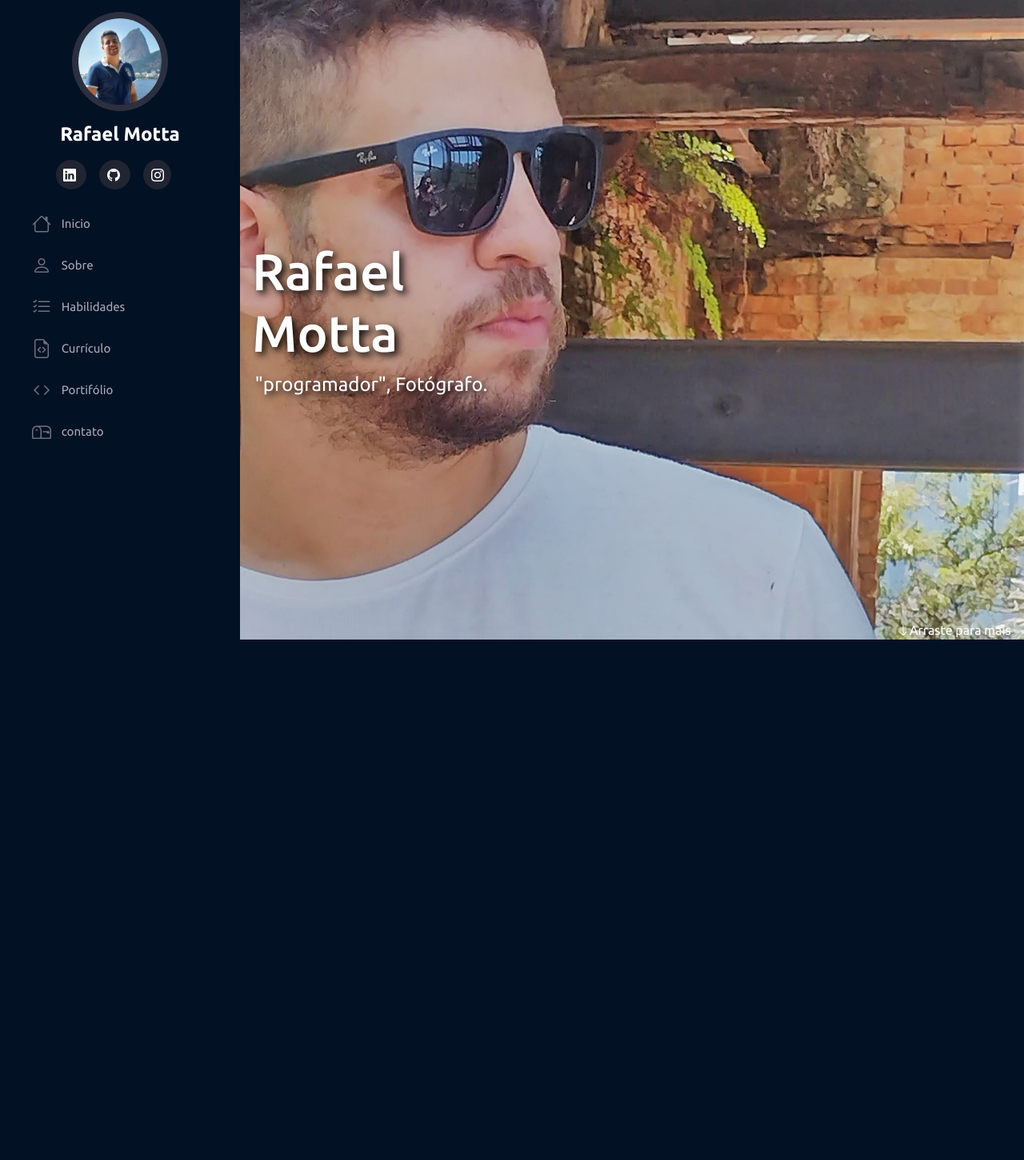
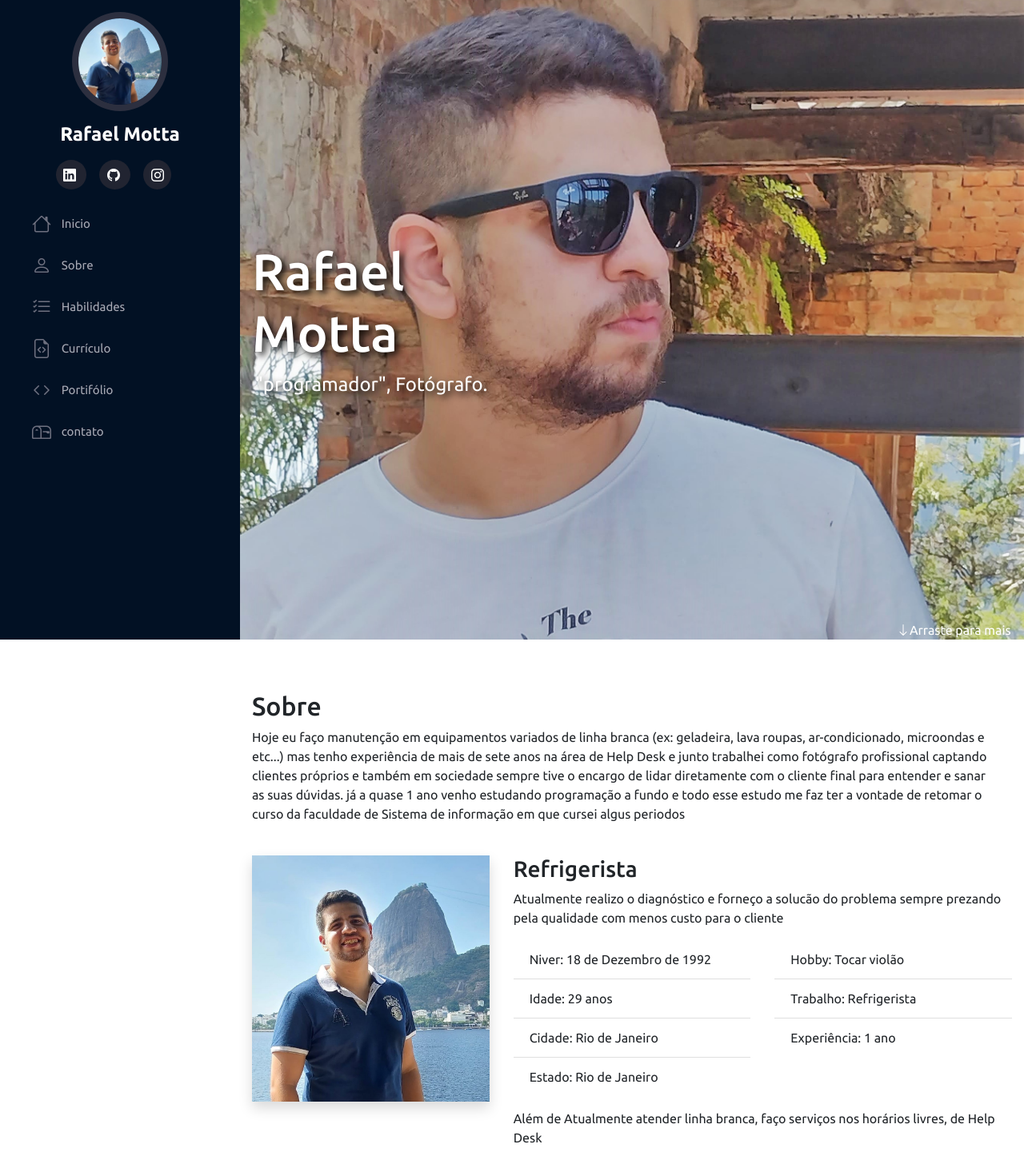
Before and after one commit to mottarafa/portfolio, a Flask app: page / in a window 1280 px wide. Shown: the whole page at 80% size. Before the commit the page ends 800 px from the top, so only its background shows below. Run offline with Flask 2, Linux system fonts and the light colour scheme; some libraries are stand-ins or nearby versions.

Commit message:
seção sobre e habilidades

```diff
--- a/static/style.css
+++ b/static/style.css
@@ -167,3 +167,16 @@ i.menu-mobile{
         margin-left: 0px;
     }
 }
+
+*::-webkit-scrollbar{
+    width: 10px;
+}
+*::-webkit-scrollbar-track{
+    width: 10px;
+    box-shadow: inset 0 0 .3rem #00000050;
+    background-color: #fff;
+}
+
+*::-webkit-scrollbar-thumb{
+    background-color: #021124;
+}
--- a/templates/index.html
+++ b/templates/index.html
@@ -34,10 +34,10 @@
     <nav id="navbar" class="nav-menu">
         <ul class="nav flex-column">
             <li class="nav-item">
-              <a class="nav-link active" aria-current="page" href="#"><i class="bi bi-house"></i>Inicio</a>
+              <a class="nav-link active" aria-current="page" href="#inicio"><i class="bi bi-house"></i>Inicio</a>
             </li>
             <li class="nav-item">
-              <a class="nav-link" href="#"><i class="bi bi-person"></i>Sobre</a>
+              <a class="nav-link" href="#sobre"><i class="bi bi-person"></i>Sobre</a>
             </li>
             <li class="nav-item">
               <a class="nav-link" href="#"><i class="bi bi-list-check"></i>Habilidades</a>
@@ -68,11 +68,71 @@
             <div class="col-md-7 d-flex justify-content-end align-items-end">
                 <div id="arraste" class="d-flex align-items-center">
                     <i class="bi bi-arrow-down text-white pe-2 fs-2" aria-hidden="true"></i>
-                    <a href="">Arraste para mais</a>
+                    <a href="#sobre">Arraste para mais</a>
                 </div>
             </div>
         </section>
 
+        <section class="container mt-5" id="sobre">
+            <div class="row w-100">
+                <div class="col-md-12">
+                    <h2 class="pt-3">Sobre</h2>
+                    <p>Hoje eu faço manutenção em equipamentos variados de linha branca (ex: geladeira, lava roupas, ar-condicionado, microondas e etc...) mas tenho experiência de mais de sete anos na área de Help Desk e junto trabalhei como fotógrafo profissional captando clientes próprios e também em sociedade
+                        sempre tive o encargo de lidar diretamente com o cliente final para entender e sanar as suas dúvidas.
+                        já a quase 1 ano venho estudando programação a fundo e todo esse estudo me faz ter a vontade de retomar o curso da faculdade de Sistema de informação em que cursei algus periodos
+
+                    </p>
+                </div>
+            </div>
+
+            <div class="row mt-4">
+                <div class="col-md-4">
+                    <img class="img-fluid shadow" src="../static/img/IMG-20220320-WA0017.jpg" alt="Foto Rafael">
+                </div>
+                <div class="col-md-8">
+                    <h3>Refrigerista</h3>
+                    <p>Atualmente realizo o diagnóstico e forneço a solucão do problema sempre prezando pela qualidade com menos custo para o cliente</p>
+
+                    <div class="row mt-3 mb-3">
+                        <div class="col-md-6">
+                            <ul class="list-group list-group-flush fs-5">
+                                <li class="list-group-item">
+                                    Niver: <span class="fw-lighter"> 18 de Dezembro de 1992
+                                    </span>
+                                </li>
+                                <li class="list-group-item">
+                                    Idade: <span class="fw-lighter">29 anos</span>
+                                </li>
+                                <li class="list-group-item">
+                                    Cidade: <span class="fw-lighter">Rio de Janeiro</span>
+                                </li>
+                                <li class="list-group-item">
+                                    Estado: <span class="fw-lighter">Rio de Janeiro</span>
+                                </li>
+
+                              </ul>
+                        </div>
+                        <div class="col-md-6">
+                            <ul class="list-group list-group-flush fs-5">
+                                <li class="list-group-item">
+                                    Hobby: <span class="fw-lighter">Tocar violão</span>
+                                </li>
+                                <li class="list-group-item">
+                                    Trabalho: <span class="fw-lighter">Refrigerista</span>
+                                </li>
+                                <li class="list-group-item">
+                                    Experiência: <span class="fw-lighter">1 ano</span>
+                                </li>
+
+                            </ul>
+                        </div>
+                    </div>
+                    <p>Além de Atualmente atender linha branca, faço serviços nos horários livres, de Help Desk</p>
+                </div>
+            </div>
+
+
+        </section>
     </main>
 
 
```
